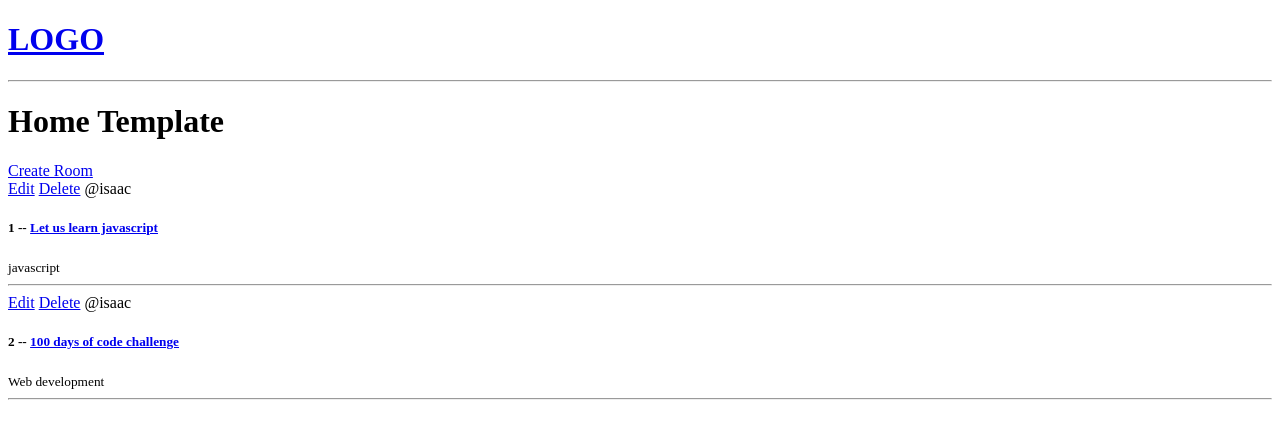
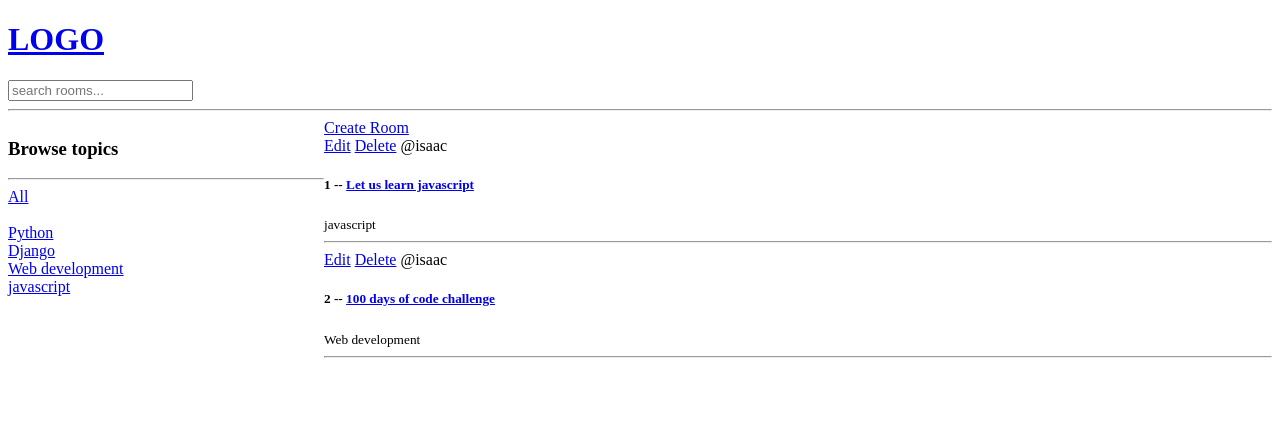
Before and after one commit to Isaac3N/django-proj, a Django app: page / in a window 1280 px wide. Shown: the top 439 px of the page. Run offline with Django 4.2, Linux system fonts and the light colour scheme; data comes from the database, SQL or seed files in the repository.

Commit message:
search functionality" " "

```diff
--- a/studymates/base/templates/base/home.html
+++ b/studymates/base/templates/base/home.html
@@ -1,8 +1,33 @@
 {% extends 'main.html' %} {% block content %}
-<h1>Home Template</h1>
 
-<div>
-	<a href="{% url "create-room" %}">Create Room</a>
+<style>
+	.home-container {
+		display: grid;
+		grid-template-columns: 1fr 3fr;
+
+	}
+
+</style>
+
+
+<div class="home-container">
+	<div>
+		<h3>Browse topics</h3>
+		<hr>
+
+		<div>
+			<a href="{% url "home"%}">All</a>
+		</div>
+		<br>
+		{% for topic in topics %}
+			<div>
+				<a href="{% url "home" %}?q={{topic.name }}">{{topic.name}}</a>
+			</div>
+		{% endfor %}
+	</div>
+
+	<div>
+		<a href="{% url "create-room" %}">Create Room</a>
 	<div>
 		{%for room in rooms%}
 		<div>
@@ -16,6 +41,9 @@
 		</div>
 		{% endfor %}
 	</div>
+
+	</div>
+
 </div>
 
 {% endblock content %}
--- a/studymates/base/views.py
+++ b/studymates/base/views.py
@@ -13,8 +13,10 @@ from .forms import RoomForm
 
 
 def home(request):
-    rooms = Room.objects.all()
-    context = {"rooms": rooms}
+    q = request.GET.get("q") if request.GET.get("q") != None else ""
+    rooms = Room.objects.filter(topic__name__icontains=q)
+    topics = Topic.objects.all()
+    context = {"rooms": rooms, "topics": topics}
     return render(request, "base/home.html", context)
 
 
--- a/studymates/templates/navbar.html
+++ b/studymates/templates/navbar.html
@@ -2,4 +2,8 @@
 	<h1>LOGO</h1>
 </a>
 
+<form action="{%url "home"%} " method="GET" >
+	<input type="text" name="q" placeholder="search rooms..."/>
+</form>
+
 <hr />
```
